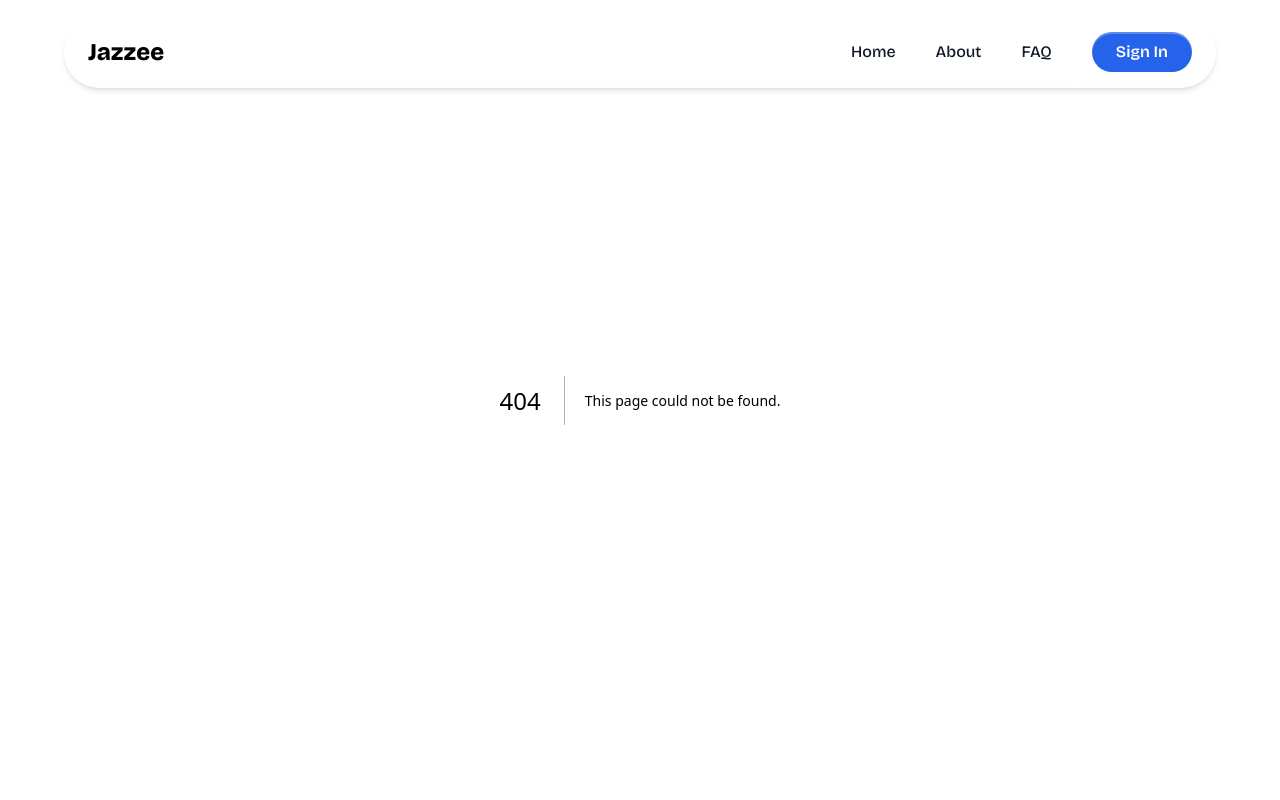
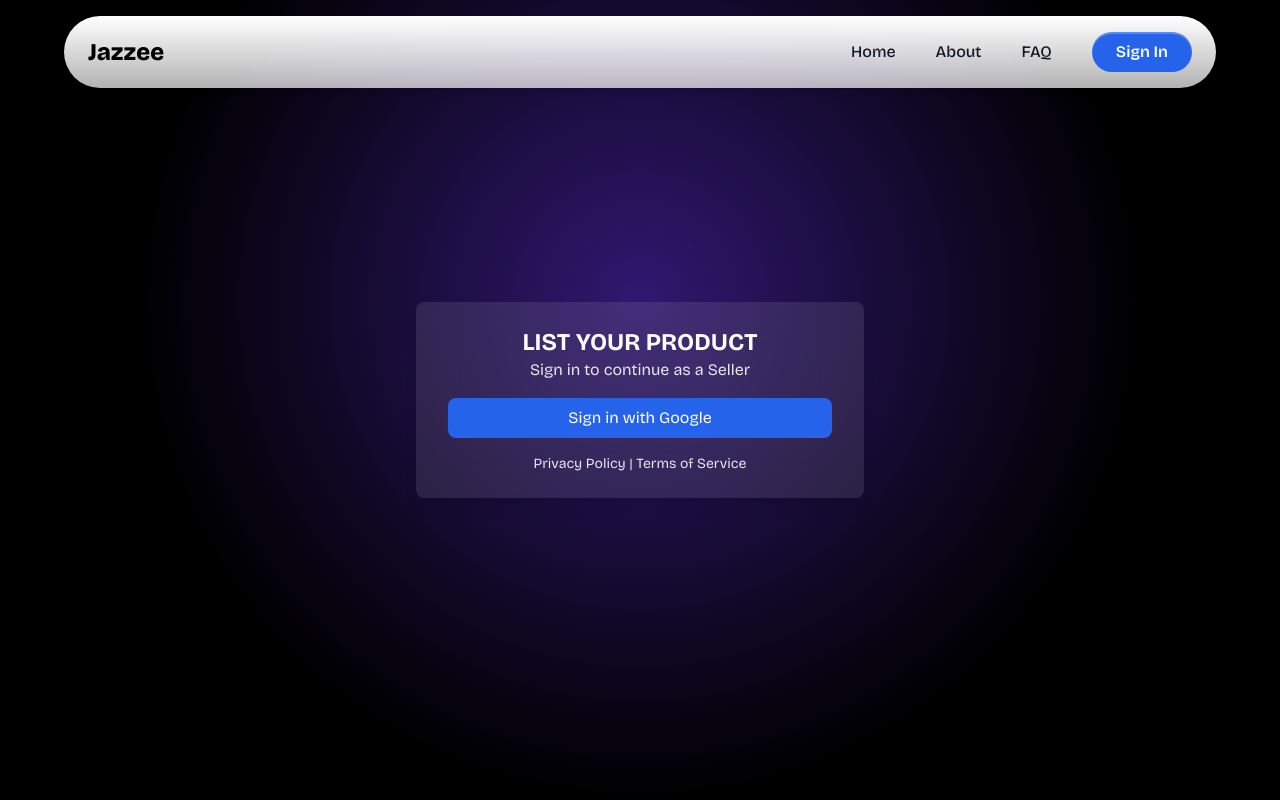
Before and after one commit to SirSimon162/Jazzee, a Next.js app: page /auth/seller in a window 1280 px wide. Before the commit this address had no page. Shown: the top 800 px of the page. Built offline with nearby package versions, Linux system fonts and the light colour scheme; no server answers.

Commit message:
feat: auth page

```diff
--- /dev/null
+++ b/app/auth/buyer/page.js
@@ -0,0 +1,79 @@
+"use client";
+import { useSession, signIn, signOut } from "next-auth/react";
+import { useRouter } from "next/navigation";
+import { useEffect } from "react";
+import useAuthStore from "../../../store/user-store";
+import Link from "next/link";
+
+export default function BuyerAuthPage() {
+  const { session, setSession, clearSession, saveUserInfo } = useAuthStore();
+  const { data: nextAuthSession } = useSession();
+  const router = useRouter();
+
+  useEffect(() => {
+    if (nextAuthSession) {
+      setSession(nextAuthSession);
+      saveUserInfo(nextAuthSession.user.name, "buyer");
+      router.push("/");
+    }
+  }, [nextAuthSession, setSession, saveUserInfo, router]);
+
+  const handleSignIn = () => {
+    signIn("google", { callbackUrl: "/" });
+  };
+
+  const handleSignOut = () => {
+    signOut();
+    clearSession();
+  };
+
+  return (
+    <div className="flex h-screen bg-black w-full bg-[radial-gradient(circle_500px_at_50%_300px,#6533ee78,transparent)]">
+      <div className="m-auto max-w-md w-full px-8 py-6 bg-white bg-opacity-10 backdrop-blur-xl rounded-lg shadow-lg">
+        <div className="text-center">
+          <h1 className="text-2xl font-bold text-white">
+            {session ? "Welcome Back!" : "START BIDDING"}
+          </h1>
+          <p className="text-gray-200 mb-4">
+            {session
+              ? `Signed in as ${session.user.email}`
+              : "Sign in to continue as a Buyer"}
+          </p>
+
+          {session ? (
+            <button
+              onClick={handleSignOut}
+              className="w-full py-2 px-4 bg-red-600 text-white rounded-lg hover:bg-red-700"
+            >
+              Sign out
+            </button>
+          ) : (
+            <button
+              onClick={handleSignIn}
+              className="w-full py-2 px-4 bg-blue-600 text-white rounded-lg hover:bg-blue-700 flex items-center justify-center"
+            >
+              Sign in with Google
+            </button>
+          )}
+
+          <div className="mt-4 text-sm text-gray-200">
+            <Link href="/privacy-policy" className="hover:underline">
+              Privacy Policy
+            </Link>
+            &nbsp;|&nbsp;
+            <Link href="/terms-of-service" className="hover:underline">
+              Terms of Service
+            </Link>
+          </div>
+
+          <div className="mt-4 text-sm text-gray-200">
+            Want to sign in as a Seller?{" "}
+            <Link href="/auth/seller" className="hover:underline text-blue-200 underline">
+              Sign in here
+            </Link>
+          </div>
+        </div>
+      </div>
+    </div>
+  );
+}
--- /dev/null
+++ b/app/auth/seller/page.js
@@ -0,0 +1,71 @@
+"use client";
+import { useSession, signIn, signOut } from "next-auth/react";
+import { useRouter } from "next/navigation";
+import { useEffect } from "react";
+import useAuthStore from "../../../store/user-store";
+
+export default function SellerAuthPage() {
+  const { session, setSession, clearSession, saveUserInfo } = useAuthStore();
+  const { data: nextAuthSession } = useSession();
+  const router = useRouter();
+
+  useEffect(() => {
+    if (nextAuthSession) {
+      setSession(nextAuthSession);
+      saveUserInfo(nextAuthSession.user.name, "seller");
+      router.push("/");
+    }
+  }, [nextAuthSession, setSession, saveUserInfo, router]);
+
+  const handleSignIn = () => {
+    signIn("google", { callbackUrl: "/" });
+  };
+
+  const handleSignOut = () => {
+    signOut();
+    clearSession();
+  };
+
+  return (
+    <div className="flex h-screen bg-black w-full bg-[radial-gradient(circle_500px_at_50%_300px,#6533ee78,transparent)]">
+      <div className="m-auto max-w-md w-full px-8 py-6 bg-white bg-opacity-10 backdrop-blur-xl rounded-lg shadow-lg">
+        <div className="text-center">
+        <h1 className="text-2xl font-bold text-white">
+            {session ? "Welcome Back!" : "LIST YOUR PRODUCT"}
+          </h1>
+          <p className="text-gray-200 mb-4">
+            {session
+              ? `Signed in as ${session.user.email}`
+              : "Sign in to continue as a Seller"}
+          </p>
+
+          {session ? (
+            <button
+              onClick={handleSignOut}
+              className="w-full py-2 px-4 bg-red-600 text-white rounded-lg hover:bg-red-700"
+            >
+              Sign out
+            </button>
+          ) : (
+            <button
+              onClick={handleSignIn}
+              className="w-full py-2 px-4 bg-blue-600 text-white rounded-lg hover:bg-blue-700 flex items-center justify-center"
+            >
+              Sign in with Google
+            </button>
+          )}
+
+          <div className="mt-4 text-sm text-gray-200">
+            <a href="/privacy-policy" className="hover:underline">
+              Privacy Policy
+            </a>
+            &nbsp;|&nbsp;
+            <a href="/terms-of-service" className="hover:underline">
+              Terms of Service
+            </a>
+          </div>
+        </div>
+      </div>
+    </div>
+  );
+}
--- a/app/components/NavBar.js
+++ b/app/components/NavBar.js
@@ -1,10 +1,39 @@
 "use client";
-import { useState } from "react";
+import { useState, useEffect } from "react";
 import { Squash as Hamburger } from "hamburger-react";
 import { motion } from "framer-motion";
+import { useSession, signOut } from "next-auth/react";
+import Link from "next/link";
+import useAuthStore from "../../store/user-store";
 
 function NavBar() {
   const [isMobileMenuOpen, setIsMobileMenuOpen] = useState(false);
+  const { data: session, status } = useSession();
+  const { setSession, clearSession } = useAuthStore();
+
+  useEffect(() => {
+    if (status === "authenticated" && session) {
+      setSession(session);
+    } else if (status === "unauthenticated") {
+      clearSession();
+    }
+  }, [status, session, setSession, clearSession]);
+
+  const handleSignOut = async () => {
+    await signOut({ redirect: false });
+    clearSession();
+  };
+
+  const AuthButton = ({ className }) =>
+    status === "authenticated" ? (
+      <motion.button className={className} onClick={handleSignOut}>
+        Sign Out
+      </motion.button>
+    ) : (
+      <Link href="/auth/buyer" className={className}>
+        Sign In
+      </Link>
+    );
 
   return (
     <motion.nav
@@ -24,27 +53,19 @@ function NavBar() {
           Jazzee
         </motion.a>
         <div className="hidden md:flex items-center gap-x-10 font-medium">
-          <motion.a
-            to="/"
-            className=" cursor-pointer  text-gray-900 hover:text-blue-700"
+          <Link
+            href="/"
+            className="cursor-pointer text-gray-900 hover:text-blue-700"
           >
             Home
-          </motion.a>
-          <motion.a
-            href="#about"
-            className=" text-gray-900 hover:text-blue-700"
-          >
+          </Link>
+          <Link href="#about" className="text-gray-900 hover:text-blue-700">
             About
-          </motion.a>
-          <motion.a href="#faq" className=" text-gray-900 hover:text-blue-700">
+          </Link>
+          <Link href="#faq" className="text-gray-900 hover:text-blue-700">
             FAQ
-          </motion.a>
-          <motion.a
-            className="px-6 py-2 bg-blue-600 hover:bg-blue-700 transition duration-200 rounded-full text-white shadow-[0px_2px_0px_0px_#FFFFFF40_inset] font-semibold"
-            href="/signup"
-          >
-            Sign In
-          </motion.a>
+          </Link>
+          <AuthButton className="px-6 py-2 bg-blue-600 hover:bg-blue-700 transition duration-200 rounded-full text-white shadow-[0px_2px_0px_0px_#FFFFFF40_inset] font-semibold" />
         </div>
         <div className="md:hidden block">
           <Hamburger
@@ -55,7 +76,7 @@ function NavBar() {
           />
         </div>
         <motion.div
-          initial={{ opacity: 0, x: "-100%" }}
+          initial={{ opacity: 0, y: "-100%" }}
           animate={{
             opacity: isMobileMenuOpen ? 1 : 0,
             y: isMobileMenuOpen ? 0 : "-100%",
@@ -66,28 +87,28 @@ function NavBar() {
           } md:hidden absolute top-[62px] left-0 right-0 z-30 h-screen flex flex-col items-center bg-white`}
         >
           <div className="flex flex-col items-center gap-y-9 pt-12 font-medium">
-            <motion.a
-              to="/"
+            <Link
+              href="/"
               className="block cursor-pointer text-gray-900 hover:text-blue-700"
-              onClick={() => setIsMobileMenuOpen(!isMobileMenuOpen)}
+              onClick={() => setIsMobileMenuOpen(false)}
             >
               Home
-            </motion.a>
-            <motion.a
+            </Link>
+            <Link
               href="#about"
               className="block text-gray-900 hover:text-blue-700"
+              onClick={() => setIsMobileMenuOpen(false)}
             >
               About
-            </motion.a>
-            <motion.a
+            </Link>
+            <Link
               href="#faq"
               className="block text-gray-900 hover:text-blue-700"
+              onClick={() => setIsMobileMenuOpen(false)}
             >
               FAQs
-            </motion.a>
-            <motion.button className="px-6 py-2 bg-blue-600 hover:bg-blue-700 transition duration-200 rounded-full text-white shadow-[0px_2px_0px_0px_#FFFFFF40_inset] font-bold">
-              Contact Us
-            </motion.button>
+            </Link>
+            <AuthButton className="px-6 py-2 bg-blue-600 hover:bg-blue-700 transition duration-200 rounded-full text-white shadow-[0px_2px_0px_0px_#FFFFFF40_inset] font-bold" />
           </div>
         </motion.div>
       </div>
--- a/app/components/buttons/CTA.js
+++ b/app/components/buttons/CTA.js
@@ -6,7 +6,7 @@ function CTA() {
   return (
     <motion.a
       className="p-[3px] relative"
-      href="/signup"
+      href="/auth/buyer"
       whileHover={{ scale: 1.05 }}
       whileTap={{ scale: 0.95 }}
       initial={{ y: 30, opacity: 0 }}
--- a/app/login/page.js
+++ /dev/null
@@ -1,50 +0,0 @@
-// pages/login.js or pages/signup.js
-"use client";
-import { useSession, signIn, signOut } from "next-auth/react";
-
-export default function AuthPage() {
-  const { data: session } = useSession();
-
-  return (
-    <div className="flex h-screen bg-gray-100">
-      <div className="m-auto max-w-md w-full p-8 bg-white rounded-lg shadow-lg">
-        <div className="text-center">
-          <h1 className="text-2xl font-semibold text-gray-800 mb-4">
-            {session ? "Welcome Back!" : "Join Us!"}
-          </h1>
-          <p className="text-gray-600 mb-8">
-            {session
-              ? `Signed in as ${session.user.email}`
-              : "Sign in to continue"}
-          </p>
-
-          {session ? (
-            <button
-              onClick={() => signOut()}
-              className="w-full py-2 px-4 bg-red-600 text-white rounded-lg hover:bg-red-700"
-            >
-              Sign out
-            </button>
-          ) : (
-            <button
-              onClick={() => signIn("google")}
-              className="w-full py-2 px-4 bg-blue-600 text-white rounded-lg hover:bg-blue-700 flex items-center justify-center"
-            >
-              Sign in with Google
-            </button>
-          )}
-
-          <div className="mt-4 text-sm text-gray-500">
-            <a href="/privacy-policy" className="hover:underline">
-              Privacy Policy
-            </a>
-            &nbsp;|&nbsp;
-            <a href="/terms-of-service" className="hover:underline">
-              Terms of Service
-            </a>
-          </div>
-        </div>
-      </div>
-    </div>
-  );
-}
--- a/app/signup/page.js
+++ /dev/null
@@ -1,50 +0,0 @@
-// pages/login.js or pages/signup.js
-"use client";
-import { useSession, signIn, signOut } from "next-auth/react";
-
-export default function AuthPage() {
-  const { data: session } = useSession();
-
-  return (
-    <div className="flex h-screen bg-gray-100">
-      <div className="m-auto max-w-md w-full p-8 bg-white rounded-lg shadow-lg">
-        <div className="text-center">
-          <h1 className="text-2xl font-semibold text-gray-800 mb-4">
-            {session ? "Welcome!" : "Join Us!"}
-          </h1>
-          <p className="text-gray-600 mb-8">
-            {session
-              ? `Signed in as ${session.user.email}`
-              : "Sign in to continue"}
-          </p>
-
-          {session ? (
-            <button
-              onClick={() => signOut()}
-              className="w-full py-2 px-4 bg-red-600 text-white rounded-lg hover:bg-red-700"
-            >
-              Sign out
-            </button>
-          ) : (
-            <button
-              onClick={() => signIn("google")}
-              className="w-full py-2 px-4 bg-blue-600 text-white rounded-lg hover:bg-blue-700 flex items-center justify-center"
-            >
-              Sign in with Google
-            </button>
-          )}
-
-          <div className="mt-4 text-sm text-gray-500">
-            <a href="/privacy-policy" className="hover:underline">
-              Privacy Policy
-            </a>
-            &nbsp;|&nbsp;
-            <a href="/terms-of-service" className="hover:underline">
-              Terms of Service
-            </a>
-          </div>
-        </div>
-      </div>
-    </div>
-  );
-}
--- a/package.json
+++ b/package.json
@@ -18,7 +18,8 @@
     "react-dom": "^18",
     "react-element-to-jsx-string": "^15.0.0",
     "react-icons": "^5.3.0",
-    "tailwind-merge": "^2.5.2"
+    "tailwind-merge": "^2.5.2",
+    "zustand": "^4.5.5"
   },
   "devDependencies": {
     "autoprefixer": "^10.4.20",
--- /dev/null
+++ b/store/user-store.js
@@ -0,0 +1,16 @@
+import { create } from "zustand";
+
+const useAuthStore = create((set) => ({
+  session: null,
+  userInfo: { name: null, role: null },
+  setSession: (session) => set({ session }),
+  clearSession: () =>
+    set({ session: null, userInfo: { name: null, role: null } }),
+  saveUserInfo: (name, role) => {
+    localStorage.setItem("name", name);
+    localStorage.setItem("role", role);
+    set({ userInfo: { name, role } });
+  },
+}));
+
+export default useAuthStore;
```
Also changed, not shown: 1 other file (tests, documents, lock files or other folders).
